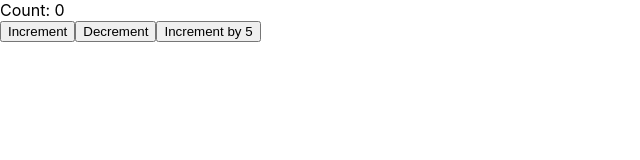
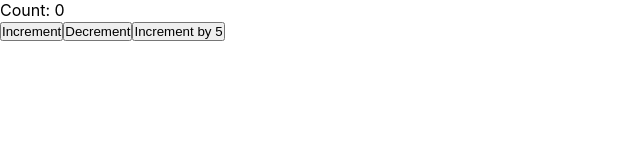
Before and after one commit to Tomas-Arrativel/Redditgod, a React (Create React App) app: page / in a window 1280 px wide. Shown: the top 160 px of the page, without its empty margins (0-640 px from the left). Built offline with nearby package versions, Linux system fonts and the light colour scheme.

Commit message:
Choosing the color pallete and making some formatting code

```diff
--- a/src/index.css
+++ b/src/index.css
@@ -1,13 +1,19 @@
+:root {
+  --blue: #3e73b1;
+  --black: #1f2933;
+  --white: #ecf4ff;
+}
+
+* {
+  margin: 0;
+  padding: 0;
+  box-sizing: border-box;
+}
+
 body {
-  margin: 0;
   font-family: -apple-system, BlinkMacSystemFont, 'Segoe UI', 'Roboto', 'Oxygen',
     'Ubuntu', 'Cantarell', 'Fira Sans', 'Droid Sans', 'Helvetica Neue',
     sans-serif;
   -webkit-font-smoothing: antialiased;
   -moz-osx-font-smoothing: grayscale;
 }
-
-code {
-  font-family: source-code-pro, Menlo, Monaco, Consolas, 'Courier New',
-    monospace;
-}
```
